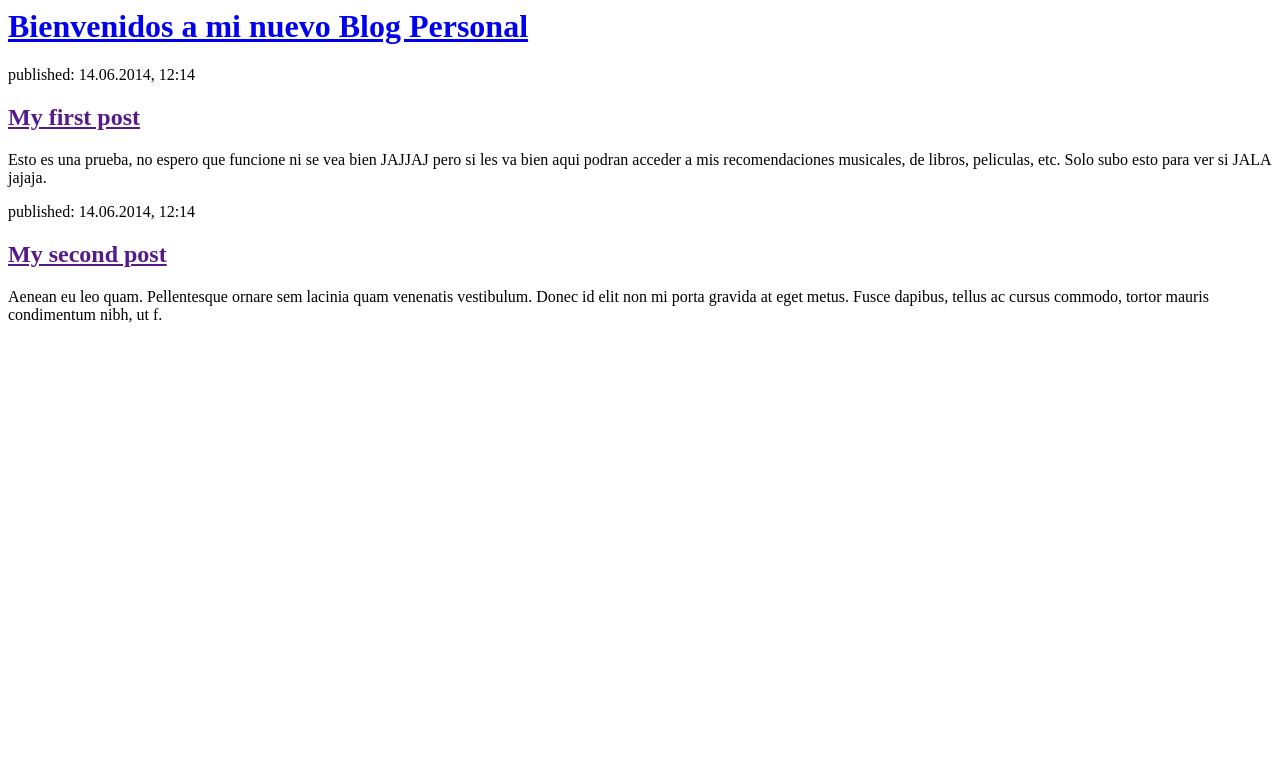
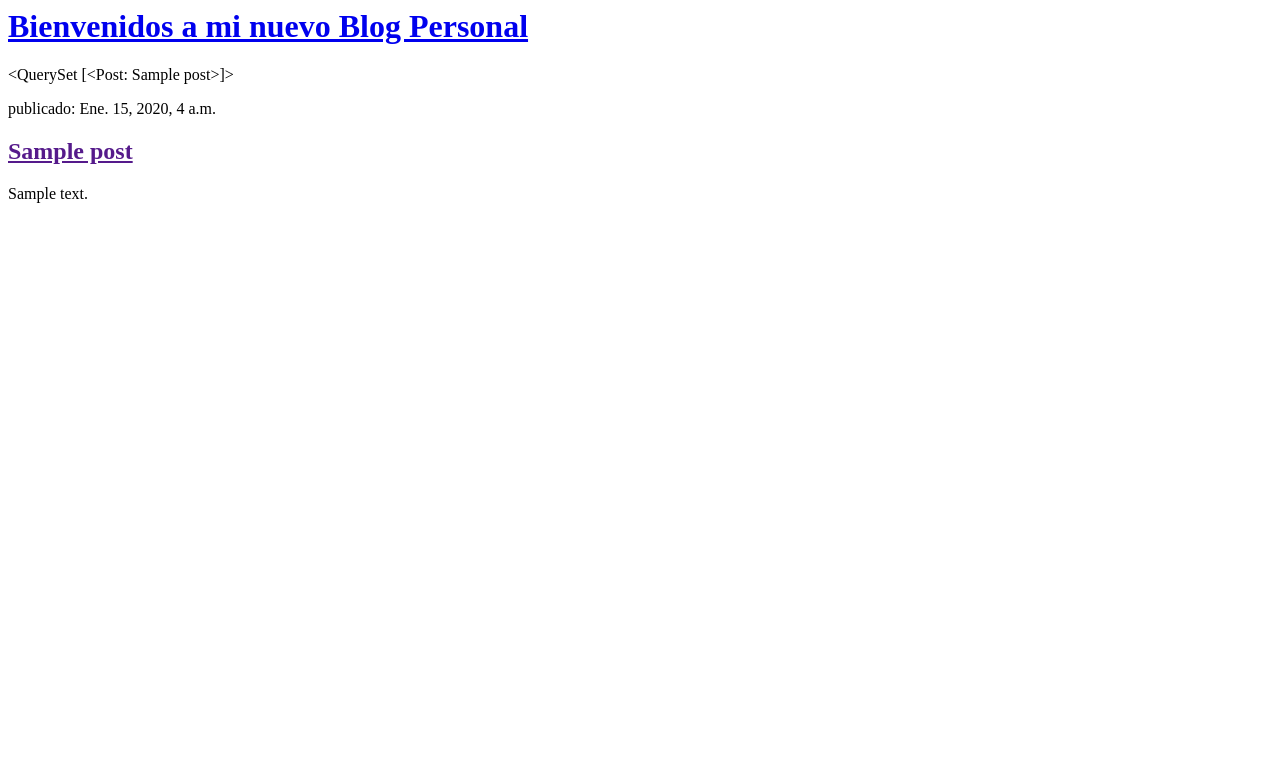
Before and after one commit to Abrahamkiller036/-my-first-blog-, a Django app: page / in a window 1280 px wide. Shown: the top 783 px of the page. Run offline with Django 3.2, Linux system fonts and the light colour scheme; tables that the repository leaves empty hold one stand-in row (values such as "Sample post").

Commit message:
Templates modificados para mostrar post desde la base de datos

```diff
--- a/blog/templates/blog/post_list.html
+++ b/blog/templates/blog/post_list.html
@@ -6,25 +6,12 @@
     <div>
       <h1><a href="/">Bienvenidos a mi nuevo Blog Personal</a></h1>
     </div>
-
+    {{ posts }} {% for post in posts %}
     <div>
-      <p>published: 14.06.2014, 12:14</p>
-      <h2><a href="">My first post</a></h2>
-      <p>
-        Esto es una prueba, no espero que funcione ni se vea bien JAJJAJ pero si
-        les va bien aqui podran acceder a mis recomendaciones musicales, de
-        libros, peliculas, etc. Solo subo esto para ver si JALA jajaja.
-      </p>
+      <p>publicado: {{ post.published_date }}</p>
+      <h2><a href="">{{ post.title }}</a></h2>
+      <p>{{ post.text|linebreaksbr }}</p>
     </div>
-
-    <div>
-      <p>published: 14.06.2014, 12:14</p>
-      <h2><a href="">My second post</a></h2>
-      <p>
-        Aenean eu leo quam. Pellentesque ornare sem lacinia quam venenatis
-        vestibulum. Donec id elit non mi porta gravida at eget metus. Fusce
-        dapibus, tellus ac cursus commodo, tortor mauris condimentum nibh, ut f.
-      </p>
-    </div>
+    {% endfor %}
   </body>
 </html>
--- a/blog/views.py
+++ b/blog/views.py
@@ -1,7 +1,7 @@
 from django.shortcuts import render
-
-# Create your views here.
-
+from django.utils import timezone
+from .models import Post
 
 def post_list(request):
-    return render(request, 'blog/post_list.html', {})
+    posts = Post.objects.filter(published_date__lte=timezone.now()).order_by('published_date')
+    return render(request, 'blog/post_list.html', {'posts': posts})
```
